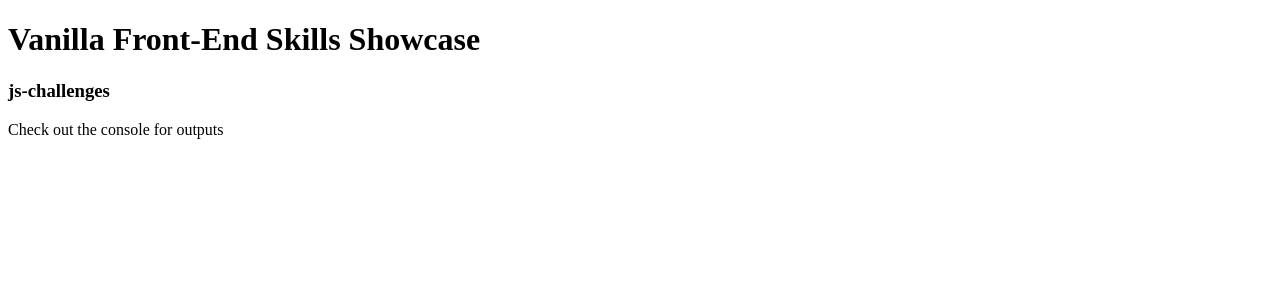
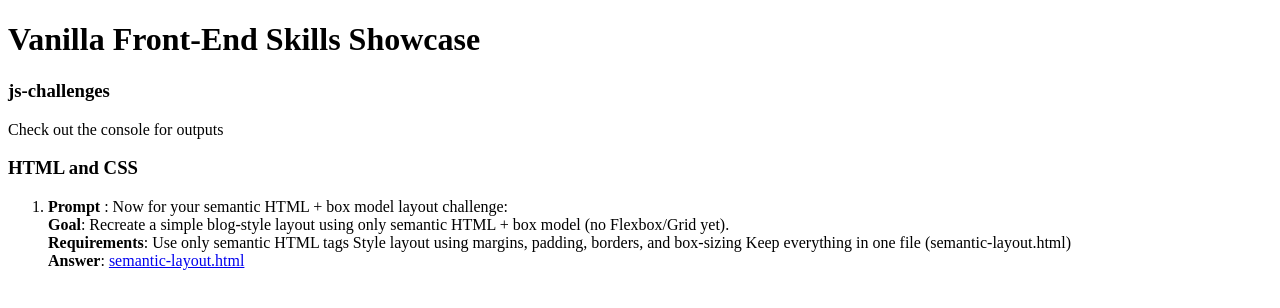
Before and after one commit to Sai-S-Mc/dev-practice-folder, a plain HTML site: page vanilla-front-end/index.html in a window 1280 px wide. Drawn offline with Linux system fonts and the light colour scheme.

Commit message:
feat: Link semantic-layout.html from index and document HTML/CSS challenge
- Added internal link from index.html to semantic-layout.html
- Included challenge prompt outlining task requirements and learning goal

```diff
--- a/vanilla-front-end/index.html
+++ b/vanilla-front-end/index.html
@@ -11,6 +11,21 @@
     <h3>js-challenges</h3>
     <p>Check out the console for outputs</p>
 
+    <h3>HTML and CSS</h3>
+    <ol>
+      <li>
+        <strong>Prompt</strong> : Now for your semantic HTML + box model layout
+        challenge: <br />
+        <strong>Goal</strong>: Recreate a simple blog-style layout using only
+        semantic HTML + box model (no Flexbox/Grid yet). <br />
+        <strong>Requirements</strong>: Use only semantic HTML tags Style layout
+        using margins, padding, borders, and box-sizing Keep everything in one
+        file (semantic-layout.html) <br />
+        <strong>Answer</strong>:
+        <a href="core-html-css/semantic-layout.html">semantic-layout.html</a>
+      </li>
+    </ol>
+
     <script src="core-js/get-even-numbers.js"></script>
     <script src="core-js/fizz-buzz.js"></script>
     <script src="core-js/count-occurrences.js"></script>
```
